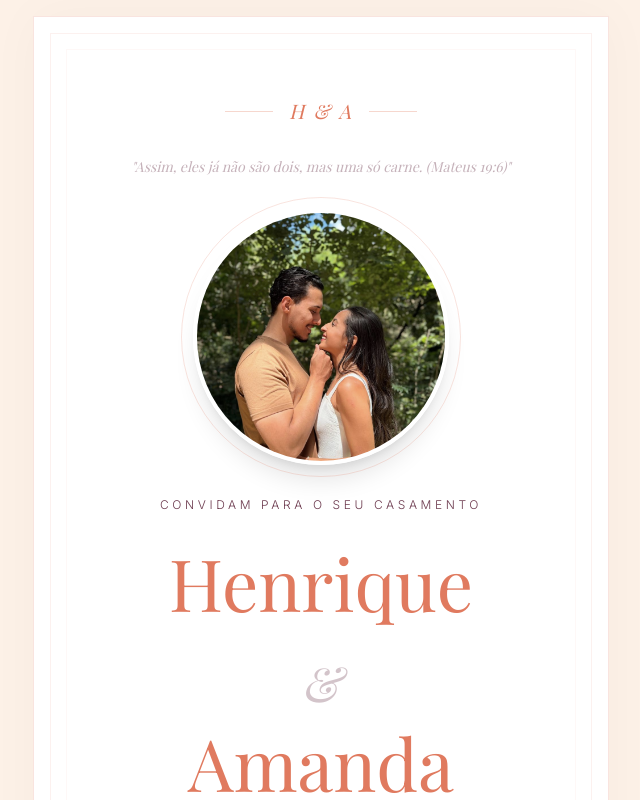
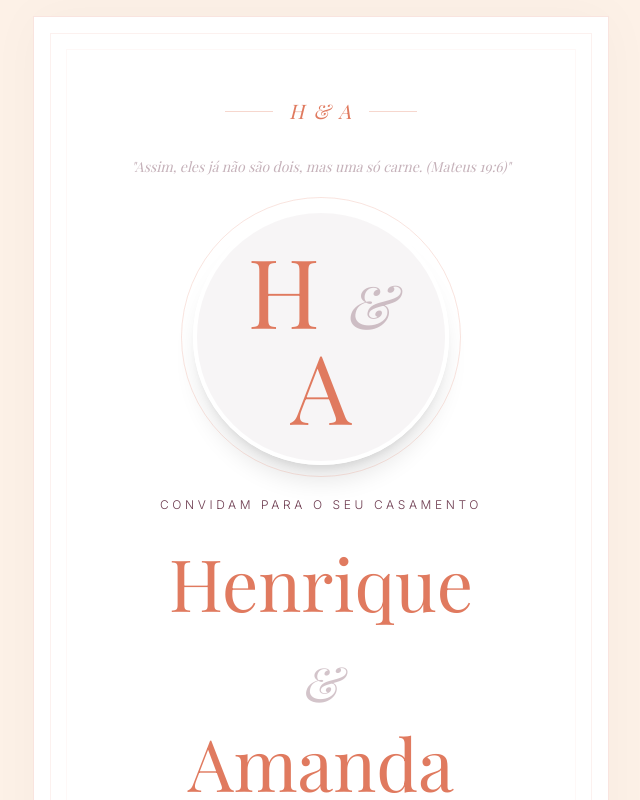
Before and after one commit to mthlima13/casamento, a React (Vite) app in the folder frontend/: page / in a window 1280 px wide. Shown: the top 800 px of the page, without its empty margins (319-959 px from the left). Built offline with nearby package versions, Linux system fonts and the light colour scheme; a web font is replaced by a local one.

Commit message:
Remove foto do casal anterior; exibe monograma ate envio da foto da cliente

```diff
--- a/frontend/src/components/WeddingInvitation.jsx
+++ b/frontend/src/components/WeddingInvitation.jsx
@@ -1,8 +1,13 @@
 import React, { useState } from 'react';
 import { motion, AnimatePresence } from 'framer-motion';
-import coupleImg from '../assets/couple.jpeg';
 import Countdown from './Countdown';
 import weddingConfig from '../config';
+
+// Foto do casal: coloque o arquivo couple.jpeg (ou couple.jpg / couple.png)
+// em frontend/src/assets/ e ele aparece automaticamente no convite.
+// Enquanto não houver foto, é exibido o monograma com as iniciais.
+const photoModules = import.meta.glob('../assets/couple.{jpeg,jpg,png,webp}', { eager: true, import: 'default' });
+const coupleImg = Object.values(photoModules)[0] ?? null;
 
 const WeddingInvitation = ({
   names = weddingConfig.names,
@@ -91,19 +96,27 @@ const WeddingInvitation = ({
           </p>
         </motion.div>
 
-        {/* Hero Image */}
+        {/* Hero Image (ou monograma enquanto a foto não for enviada) */}
         <motion.div
            initial={{ opacity: 0, y: 20 }}
            animate={{ opacity: 1, y: 0 }}
            transition={{ delay: 0.2, duration: 1 }}
            className="mb-8 relative"
         >
-          <div className="w-48 h-48 md:w-64 md:h-64 mx-auto overflow-hidden rounded-full border-4 border-white shadow-xl">
-             <img
-               src={coupleImg}
-               alt="O Casal"
-               className="w-full h-full object-cover grayscale-[20%] hover:grayscale-0 transition-all duration-700 scale-110 hover:scale-100"
-             />
+          <div className="w-48 h-48 md:w-64 md:h-64 mx-auto overflow-hidden rounded-full border-4 border-white shadow-xl flex items-center justify-center bg-secondary/5">
+            {coupleImg ? (
+              <img
+                src={coupleImg}
+                alt="O Casal"
+                className="w-full h-full object-cover grayscale-[20%] hover:grayscale-0 transition-all duration-700 scale-110 hover:scale-100"
+              />
+            ) : (
+              <div className="text-center px-6">
+                <p className="text-primary text-6xl md:text-8xl font-serif leading-none">
+                  {names[0][0]} <span className="text-secondary/30 text-4xl md:text-6xl italic">&</span> {names[1][0]}
+                </p>
+              </div>
+            )}
           </div>
           <div className="absolute inset-0 border-[1px] border-primary/20 rounded-full w-[13.5rem] h-[13.5rem] md:w-[17.5rem] md:h-[17.5rem] -m-3 mx-auto pointer-events-none" />
         </motion.div>
```
Also changed, not shown: frontend/src/assets/couple.jpeg (deleted).
